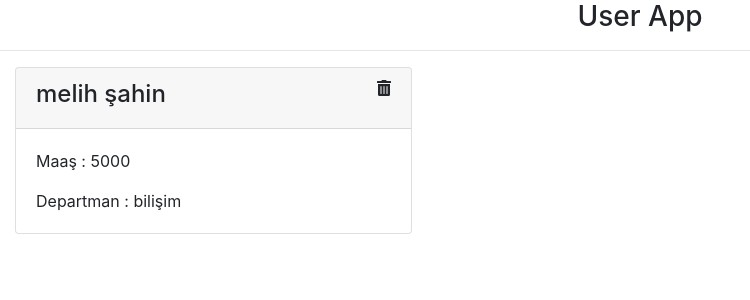
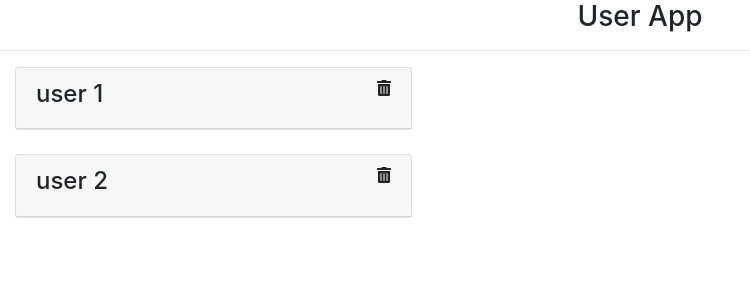
Before and after one commit to melihs/react-beginning, a React (Create React App) app: page / in a window 1280 px wide. Shown: the top 300 px of the page, without its empty margins (0-750 px from the left). Built offline with nearby package versions, Linux system fonts and the light colour scheme.

Commit message:
state identified

```diff
--- a/src/App.js
+++ b/src/App.js
@@ -13,9 +13,14 @@ function App() {
         <Navbar title="User App"/>
         <hr/>
         <User
-            name="melih şahin"
+            name="user 1"
             department="bilişim"
-            salary="5000"
+            salary="5000 TL"
+        />
+        <User
+            name="user 2"
+            department="tekstil"
+            salary="7500 TL"
         />
     </div>
   );
--- a/src/components/User.js
+++ b/src/components/User.js
@@ -5,8 +5,16 @@ import { Col,Card, CardBody, CardHeader,CardText } from 'reactstrap';
 
 class User extends Component {
 
+    constructor(props) {
+        super(props);
+        this.state = {
+            isVisible : false
+        }
+    }
+
     render() {
         const { name,department,salary } = this.props;
+        const { isVisible } = this.state;
         return (
             <div className="mb-4">
                 <Col md="4">
@@ -15,10 +23,14 @@ class User extends Component {
                             <h4 className="d-inline">{ name }</h4>
                             <FontAwesomeIcon icon="trash-alt" style={{ cursor :"pointer" }}/>
                         </CardHeader>
-                        <CardBody>
-                            <CardText>Maaş :  { salary }</CardText>
-                            <CardText>Departman :  { department }</CardText>
-                        </CardBody>
+                        {
+                            isVisible ?
+                                <CardBody>
+                                    <CardText>Maaş :  { salary }</CardText>
+                                    <CardText>Departman :  { department }</CardText>
+                                </CardBody>
+                                : null
+                        }
                     </Card>
                 </Col>
             </div>
```
